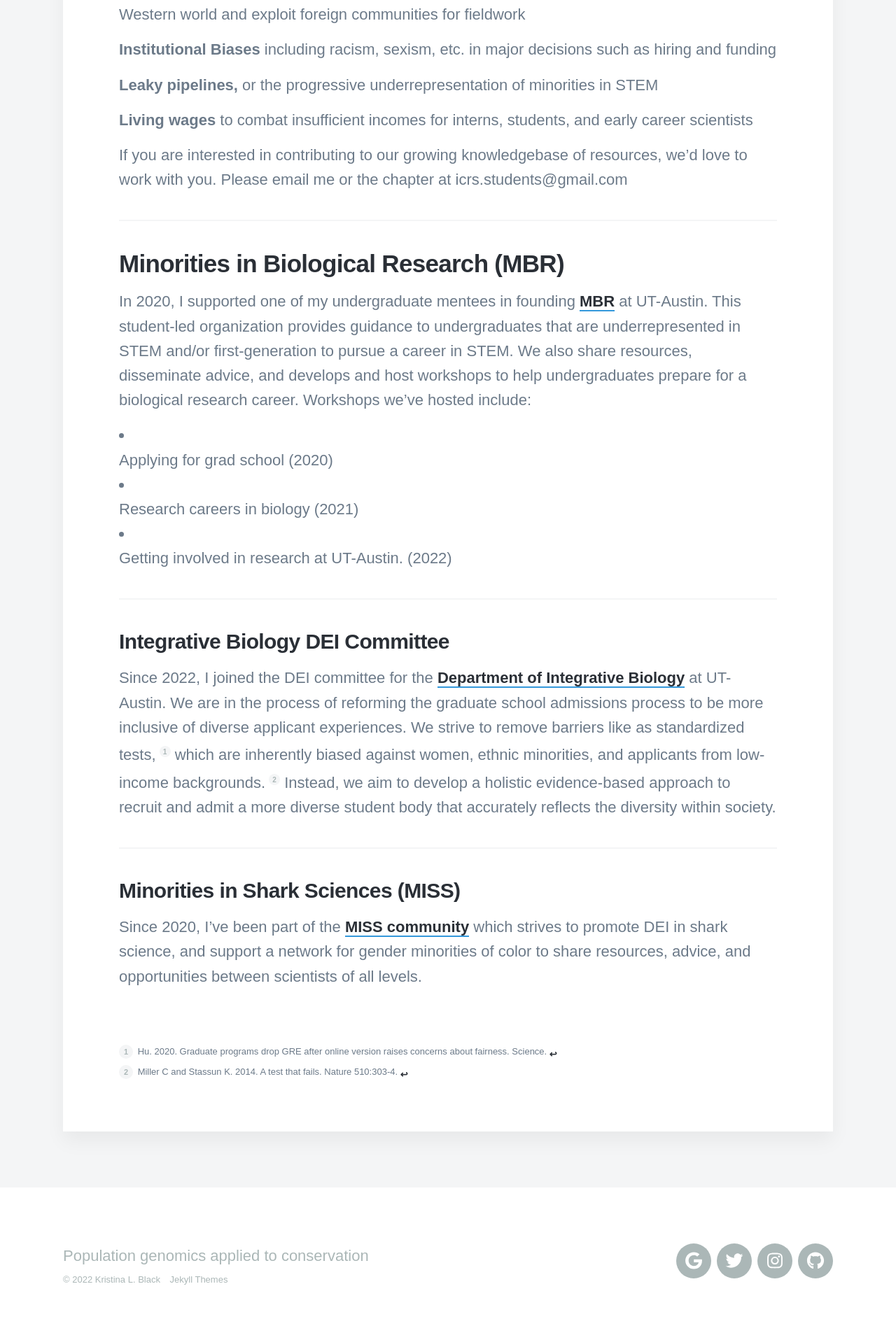
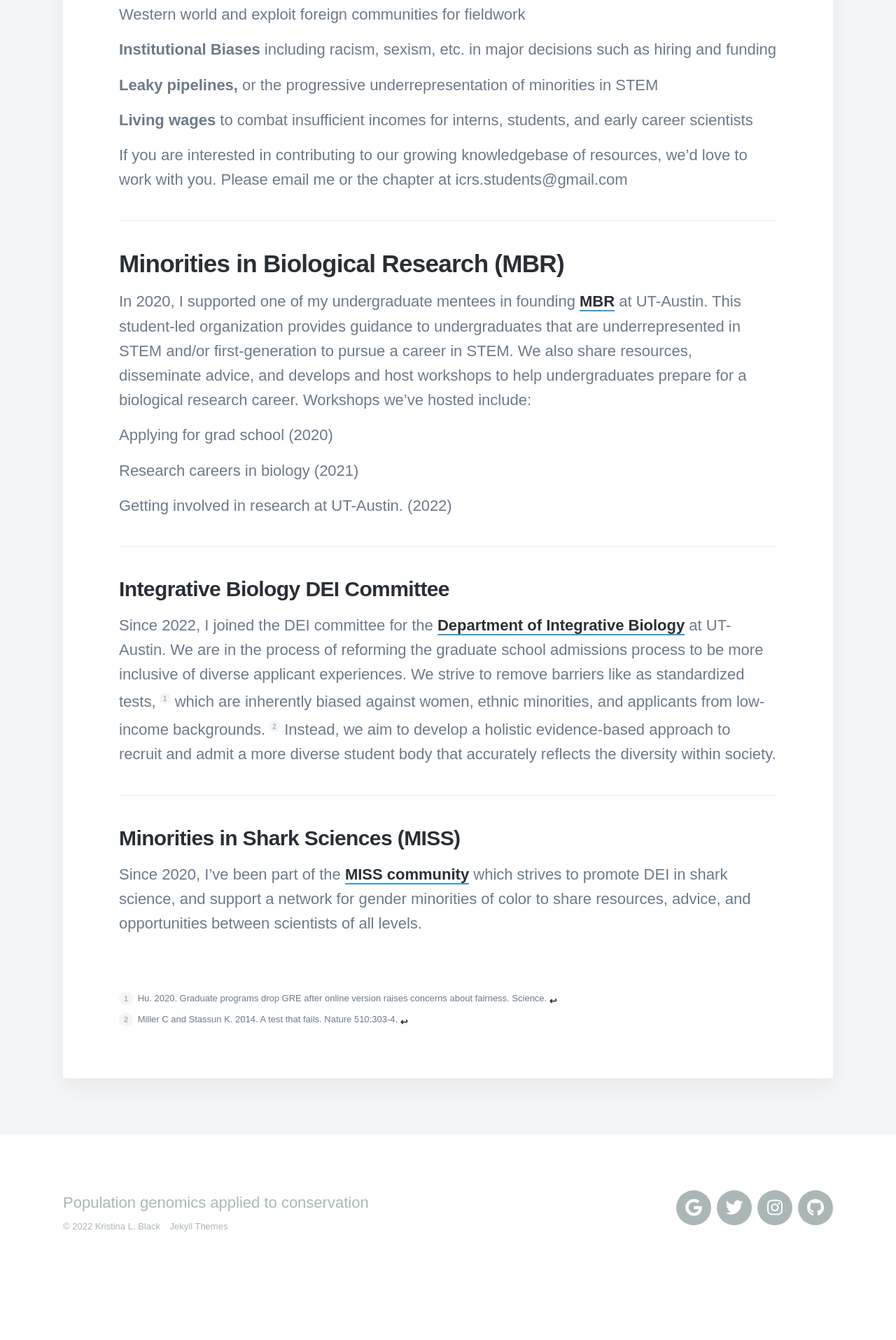
Before and after one commit to kristinaleilani/kristinaleilani.github.io, a Jekyll site: the page built from _pages/dei.md, in a window 1280 px wide. Shown: the part 1970-3885 px from the top of the page at 70% size. Built offline with Jekyll 4.4.1, drawn with Linux system fonts in a browser that asks for light colours; nearby versions of some CDN libraries; some web fonts are replaced; after the commit the page ends 3809 px from its top, so only the background shows below that.

Commit message:
Update dei.md

```diff
--- a/_pages/dei.md
+++ b/_pages/dei.md
@@ -37,11 +37,11 @@ If you are interested in contributing to our growing knowledgebase of resources,
 
 In 2020, I supported one of my undergraduate mentees in founding [MBR](https://minoritiesinbiologicalresearch.weebly.com/) at UT-Austin. This student-led organization provides guidance to undergraduates that are underrepresented in STEM  and/or first-generation to pursue a career in STEM. We also share resources, disseminate advice, and develops and host workshops to help undergraduates prepare for a biological research career. Workshops we've hosted include:
 
-* Applying for grad school (2020)
+Applying for grad school (2020)
 
-* Research careers in biology (2021)
+Research careers in biology (2021)
 
-* Getting involved in research at UT-Austin. (2022)
+Getting involved in research at UT-Austin. (2022)
 
 
 ---
```
